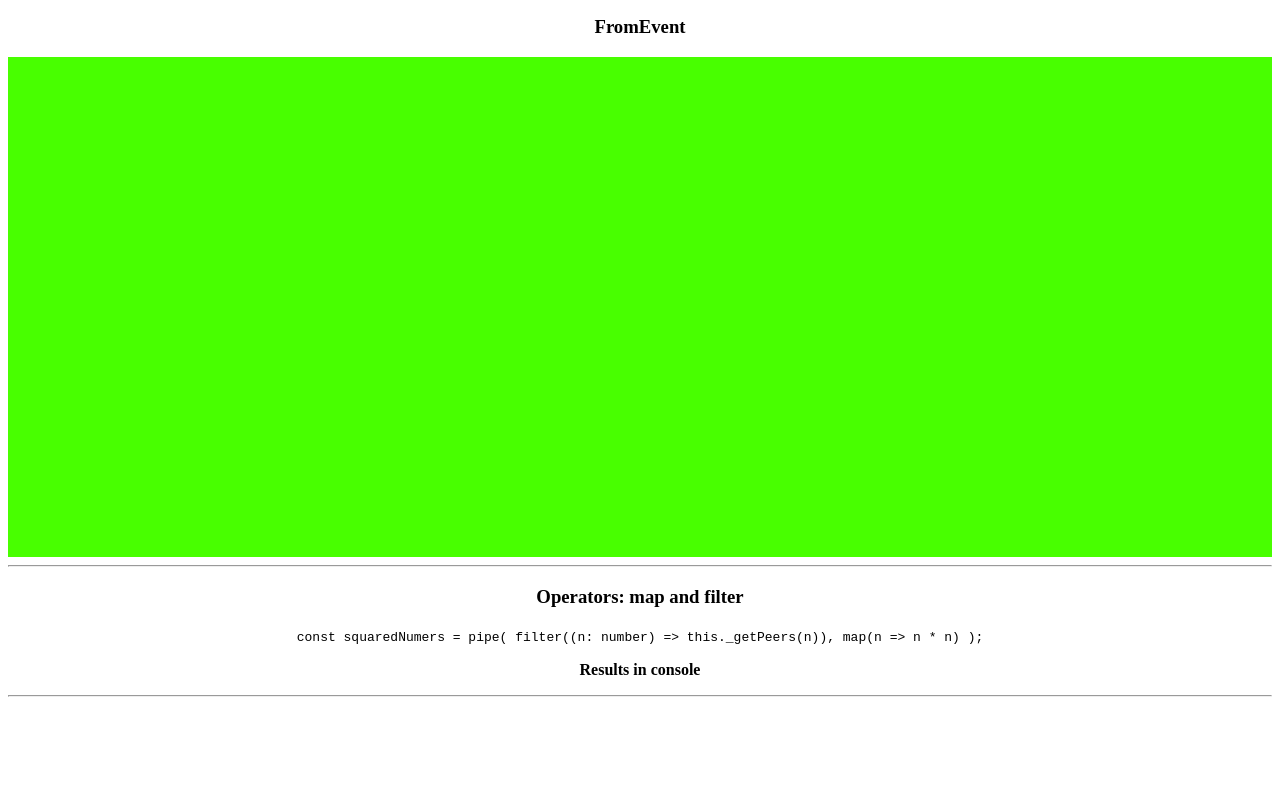
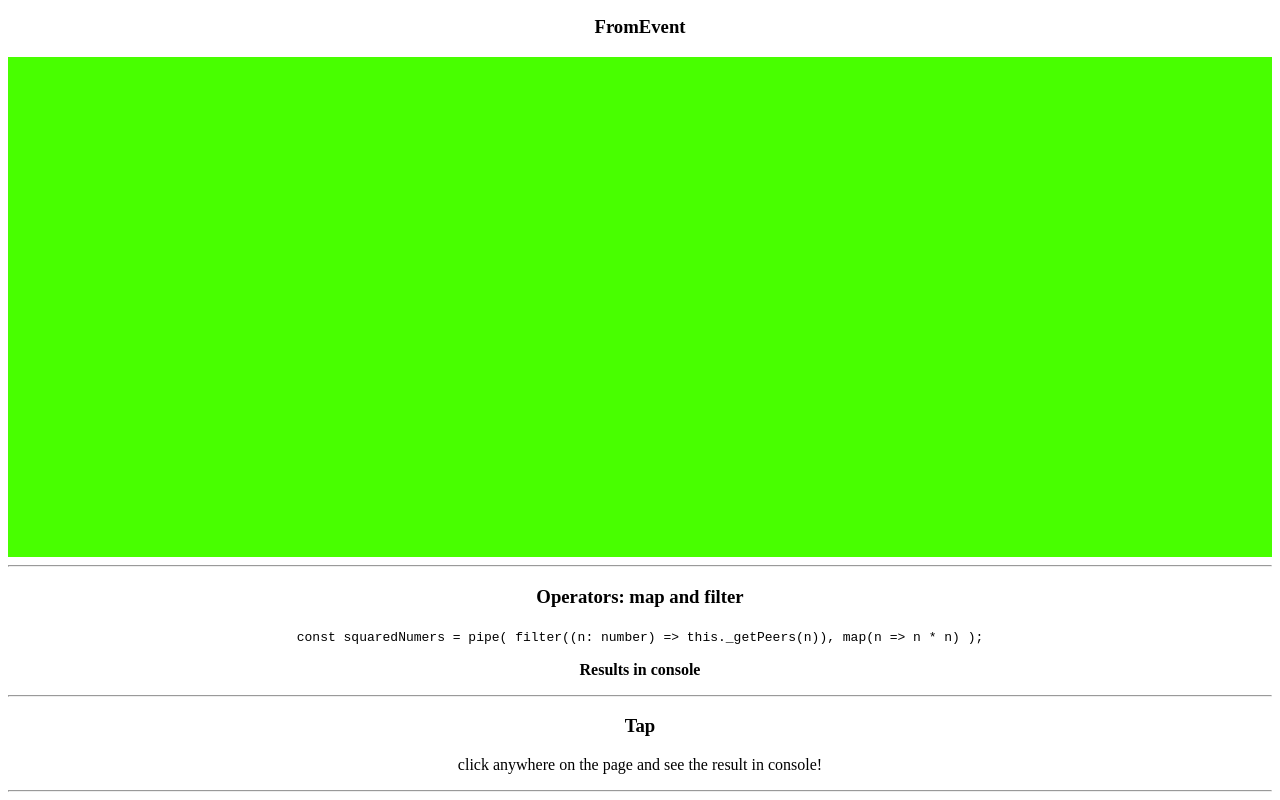
Before and after one commit to erickangweisz/RxJS-Course, an Angular app: page / in a window 1280 px wide. Shown: the part 265-1065 px from the top of the page. Before the commit the page ends 970 px from the top, so only its background shows below. Built offline with nearby package versions, Linux system fonts and the light colour scheme.

Commit message:
testing tap

```diff
--- /dev/null
+++ b/src/app/_components/tap/tap.component.html
@@ -0,0 +1,6 @@
+<h3>{{ title }}</h3>
+
+<p>
+    click anywhere on the page
+    and see the result in console!
+</p>
--- /dev/null
+++ b/src/app/_components/tap/tap.component.ts
@@ -0,0 +1,32 @@
+import { Component, OnInit } from '@angular/core';
+import { fromEvent } from 'rxjs';
+import { tap } from 'rxjs/operators';
+
+@Component({
+  selector: 'app-tap',
+  templateUrl: './tap.component.html',
+  styleUrls: ['./tap.component.sass']
+})
+export class TapComponent implements OnInit {
+  title: string;
+
+  constructor() {
+    this.title = 'Tap';
+  }
+
+  ngOnInit() {
+    this._initClicksWithTap();
+  }
+
+  _initClicksWithTap() {
+    const clicks = fromEvent(document, 'click');
+    const positions = clicks.pipe(
+      tap(
+        evt => console.log(`[tap] Processing: ${evt}`),
+        err => console.error('[tap] Error:', err),
+        ()  => console.log('[tap] Completed:')
+      )
+    )
+    positions.subscribe(pos => console.log('[tap] Subscribe:', pos));
+  }
+}
--- a/src/app/app.component.html
+++ b/src/app/app.component.html
@@ -13,4 +13,7 @@
 
     <app-map-filter></app-map-filter>
     <hr>
+
+    <app-tap></app-tap>
+    <hr>
 </div>
--- a/src/app/app.module.ts
+++ b/src/app/app.module.ts
@@ -7,6 +7,7 @@ import { ObserverComponent } from './_components/observer/observer.component';
 import { IntervalTimerComponent } from './_components/interval-timer/interval-timer.component';
 import { FromeventComponent } from './_components/fromevent/fromevent.component';
 import { MapFilterComponent } from './_components/map-filter/map-filter.component';
+import { TapComponent } from './_components/tap/tap.component';
 
 @NgModule({
   declarations: [
@@ -14,7 +15,8 @@ import { MapFilterComponent } from './_components/map-filter/map-filter.componen
     ObserverComponent,
     IntervalTimerComponent,
     FromeventComponent,
-    MapFilterComponent
+    MapFilterComponent,
+    TapComponent
   ],
   imports: [
     BrowserModule,
```
Also changed, not shown: src/app/_components/tap/tap.component.sass (added).
